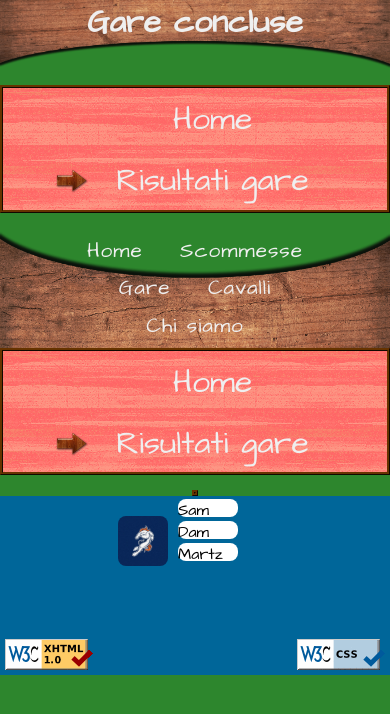
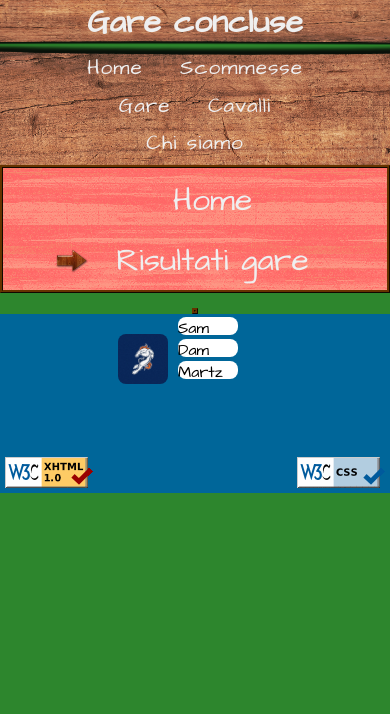
Before and after one commit to zoo43/Ippopodromo, a PHP site: page /html/gare/risultati.html in a window 390 px wide. Shown: the top 714 px of the page. Run offline with PHP 8.4, Linux system fonts and the light colour scheme.

Commit message:
fix header e menu versione mobile

```diff
--- a/html/gare/risultati.html
+++ b/html/gare/risultati.html
@@ -23,10 +23,6 @@
   <div class="page">
     <div class="navbar">
 
-      <ul id="breadcrumb">
-        <li lang="en">Home</li>
-        <li>Risultati gare</li>
-      </ul>
       <nav id="menu">
         <ul>
           <li lang="en"><a href="../../">Home</a></li>
--- a/style/small.css
+++ b/style/small.css
@@ -45,7 +45,7 @@ header {
 	grid-row: 1;*/
 
 	width: 100%;
-	height: 70px;
+	height: auto;
 
 	/*top: 0;*/
 
@@ -53,11 +53,11 @@ header {
 
 
 	background-position: center;
-	background-image: url("../images/top_banner.png");
+	background-image: url("../images/short_banner.png");
 	background-repeat: no-repeat;
 	background-size: 100% 100%;
 
-	margin-bottom: 15px;
+	/*margin-bottom: 15px;*/
 }
 
 header h1 {
@@ -146,7 +146,7 @@ header h1 {
 	align-self: center;
 
 	width: 100%;
-	height: 70px;
+	height: auto;
 
 	display: table;
 
@@ -351,7 +351,7 @@ footer .logo{
 }
 .cards img {
   width: 100%;
-  height: auto;
+  height: 300px;
   position: center;
   border-radius: var(--border-radius);
 }
--- a/style/style.css
+++ b/style/style.css
@@ -163,6 +163,16 @@ a:visited {
 
 a:hover {
   color: var(--clrBlu);
+}
+
+.tracks {
+  grid-column: 1;
+  grid-auto-rows: 33.3%;
+
+
+  background-image: url("../images/horse-tracks.png");
+  background-size: cover;
+ background-repeat: repeat;
 }
 
 main {
```
Also changed, not shown: images/bottom_banner.png, images/horse-tracks.png (added), images/short_banner.png (added).
